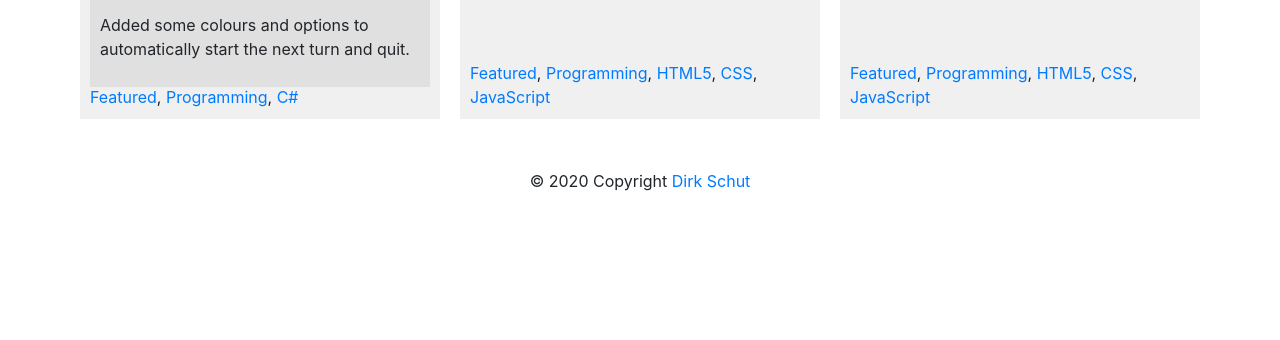
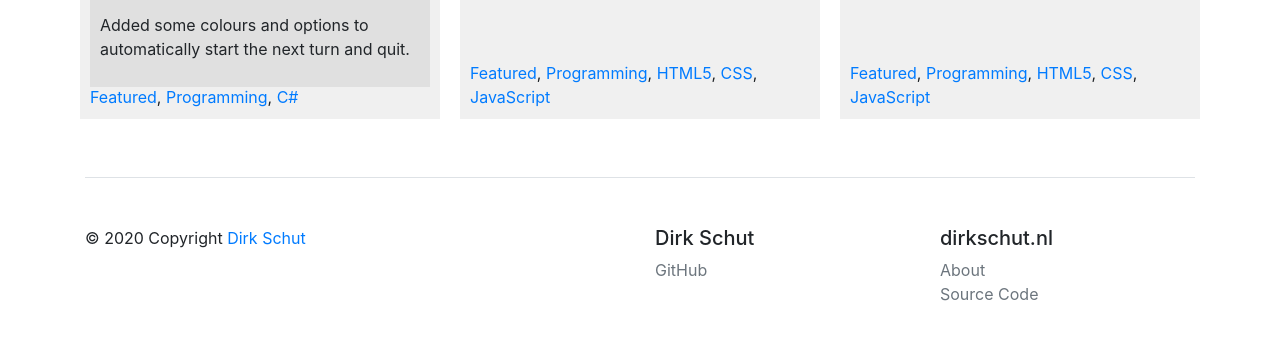
Before and after one commit to dirkschut/dirkschutnl, a plain HTML site: page index.html in a window 1280 px wide. Shown: the part 818-1158 px from the top of the page. Before the commit the page ends 1027 px from the top, so only its background shows below. Drawn offline with nearby package versions, Linux system fonts and the light colour scheme.

Commit message:
Updated Footer

```diff
--- a/index.html
+++ b/index.html
@@ -30,9 +30,6 @@
                         <a class="nav-link" href="#" onclick="loadPage('allProjects')">Projects</a>
                     </li>
                     <li class="nav-item">
-                        <a class="nav-link" href="#" onclick="loadPage('about')">About</a>
-                    </li>
-                    <li class="nav-item">
                         <a class="nav-link" href="https://github.com/mrDLSable/dirkschutnl">GitHub Source</a>
                     </li>
                 </ul>
@@ -42,11 +39,30 @@
         <main role="main" class="container">
         </main>
 
-        <footer class="page-footer font-small pt-4">
-            <div class="footer-copyright text-center py-3">
-                &copy; 2020 Copyright <a href="https://dirkschut.nl/"> Dirk Schut</a>
-            </div>
-        </footer>
+        <div class="container">
+            <footer class="pt-4 my-md-5 pt-md-5 border-top">
+                <div class="row">
+                    <div class='col-12 col-md'>
+                        &copy; 2020 Copyright <a href="https://dirkschut.nl/"> Dirk Schut</a>
+                    </div>
+                    <div class="col-12 col-md"></div>
+                    <div class="col-12 col-md">
+                        <h5>Dirk Schut</h5>
+                        <ul class="list-unstyled text-small">
+                            <li><a class="text-muted" href="https://github.com/mrDLSable" target="_blank">GitHub</a></li>
+                        </ul>
+                    </div>
+                    <div class="col-12 col-md">
+                        <h5>dirkschut.nl</h5>
+                        <ul class="list-unstyled text-small">
+                            <li><a class="text-muted" href="#" onclick="loadPage('about')">About</a></li>
+                            <li><a class="text-muted" href="https://github.com/mrDLSable/dirkschutnl" target="_blank">Source Code</a></li>
+                        </ul>
+                    </div>
+                </div>
+            </footer>
+        </div>
+
 
         <script src="https://code.jquery.com/jquery-3.2.1.slim.min.js" integrity="sha384-KJ3o2DKtIkvYIK3UENzmM7KCkRr/rE9/Qpg6aAZGJwFDMVNA/GpGFF93hXpG5KkN" crossorigin="anonymous"></script>
         <script src="https://cdnjs.cloudflare.com/ajax/libs/popper.js/1.12.9/umd/popper.min.js" integrity="sha384-ApNbgh9B+Y1QKtv3Rn7W3mgPxhU9K/ScQsAP7hUibX39j7fakFPskvXusvfa0b4Q" crossorigin="anonymous"></script>
```
